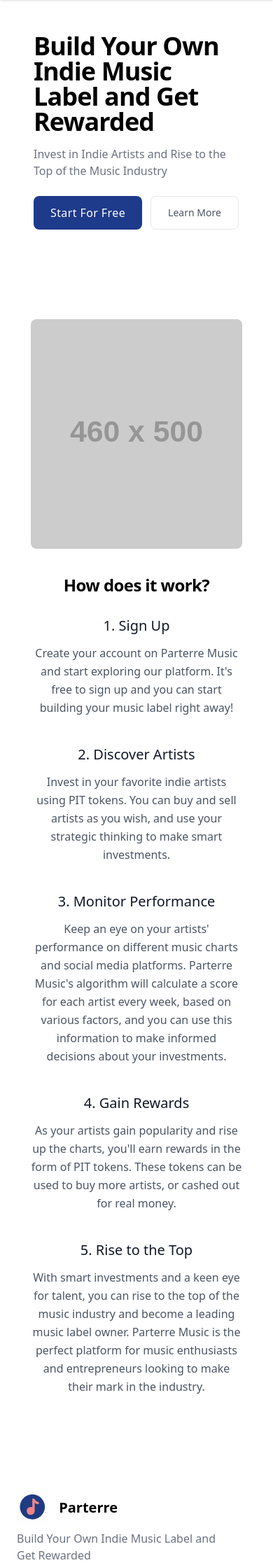
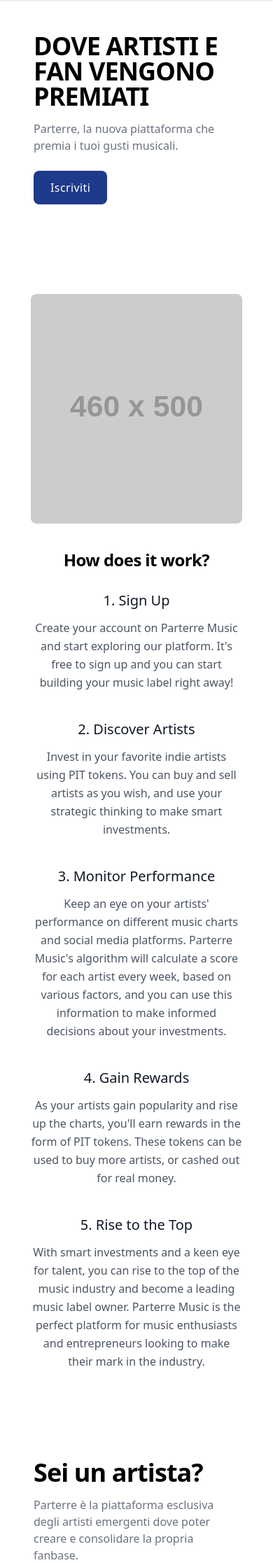
Before and after one commit to liuuuk311/parterre, a Django app: page / in a window 390 px wide. Shown: the part 80-2313 px from the top of the page at 70% size. Run offline with Django 4.2, Linux system fonts and the light colour scheme; grey boxes labelled with a size stand in for pictures from a placeholder-image service; parts of the project's set-up code (start-up, migrations or seed data) failed here and were passed over; some libraries are stand-ins or nearby versions.

Commit message:
Aggiunta sezione "sei un artista home"

```diff
--- a/web/parterre/templates/parterre/home.html
+++ b/web/parterre/templates/parterre/home.html
@@ -9,4 +9,22 @@
 {% block content %}
     {% include "parterre/partials/hero.html" %}
     {% include "parterre/partials/how_it_works.html" %}
+    <section class="bg-white dark:bg-gray-800">
+        <div class="grid container px-6 py-8 mx-auto lg:gap-8 xl:gap-0 lg:py-16 lg:grid-cols-12">
+            <div class="mr-auto place-self-center lg:col-span-7">
+                <h1 class="max-w-2xl mb-4 text-4xl font-extrabold tracking-tight leading-none md:text-5xl xl:text-6xl dark:text-white">
+                    Sei un artista?
+                </h1>
+                <p class="max-w-2xl mb-6 font-light text-gray-500 lg:mb-8 md:text-lg lg:text-xl dark:text-gray-400">
+                    Parterre è la piattaforma esclusiva degli artisti emergenti dove poter creare e consolidare la propria fanbase.
+                </p>
+                <div class="flex flex-row gap-x-3">
+                    {% include "utils/buttons/primary_button.html" with label="Iscriviti" href="#" %}
+                </div>
+            </div>
+            <div class="hidden lg:mt-0 lg:col-span-5 lg:flex">
+                <img src="https://flowbite.s3.amazonaws.com/blocks/marketing-ui/hero/phone-mockup.png" alt="mockup">
+            </div>
+        </div>
+    </section>
 {% endblock %}
--- a/web/parterre/templates/parterre/partials/hero.html
+++ b/web/parterre/templates/parterre/partials/hero.html
@@ -3,14 +3,13 @@
     <div class="grid container px-6 py-8 mx-auto lg:gap-8 xl:gap-0 lg:py-16 lg:grid-cols-12">
         <div class="mr-auto place-self-center lg:col-span-7">
             <h1 class="max-w-2xl mb-4 text-4xl font-extrabold tracking-tight leading-none md:text-5xl xl:text-6xl dark:text-white">
-                {% translate "Build Your Own Indie Music Label and Get Rewarded" %}
+                DOVE ARTISTI E FAN VENGONO PREMIATI
             </h1>
             <p class="max-w-2xl mb-6 font-light text-gray-500 lg:mb-8 md:text-lg lg:text-xl dark:text-gray-400">
-                {% translate "Invest in Indie Artists and Rise to the Top of the Music Industry" %}
+                Parterre, la nuova piattaforma che premia i tuoi gusti musicali.
             </p>
             <div class="flex flex-row gap-x-3">
-                {% include "utils/buttons/primary_button.html" with label="Start for free" href="#" %}
-                {% include "utils/buttons/secondary_button.html" with label="Learn more" href="#" %}
+                {% include "utils/buttons/primary_button.html" with label="Iscriviti" href="#" %}
             </div>
         </div>
         <div class="hidden lg:mt-0 lg:col-span-5 lg:flex">
--- a/web/theme/templates/base.html
+++ b/web/theme/templates/base.html
@@ -19,7 +19,7 @@
         <div x-data="{ showTokenModal: false }">
             {% block before_content %}
             {% endblock %}
-            <div class="container px-6 py-4 mx-auto max-w-4xl">
+            <div class="container px-6 py-4 mx-auto">
                 {% block content %}
                 {% endblock %}
             </div>
```
